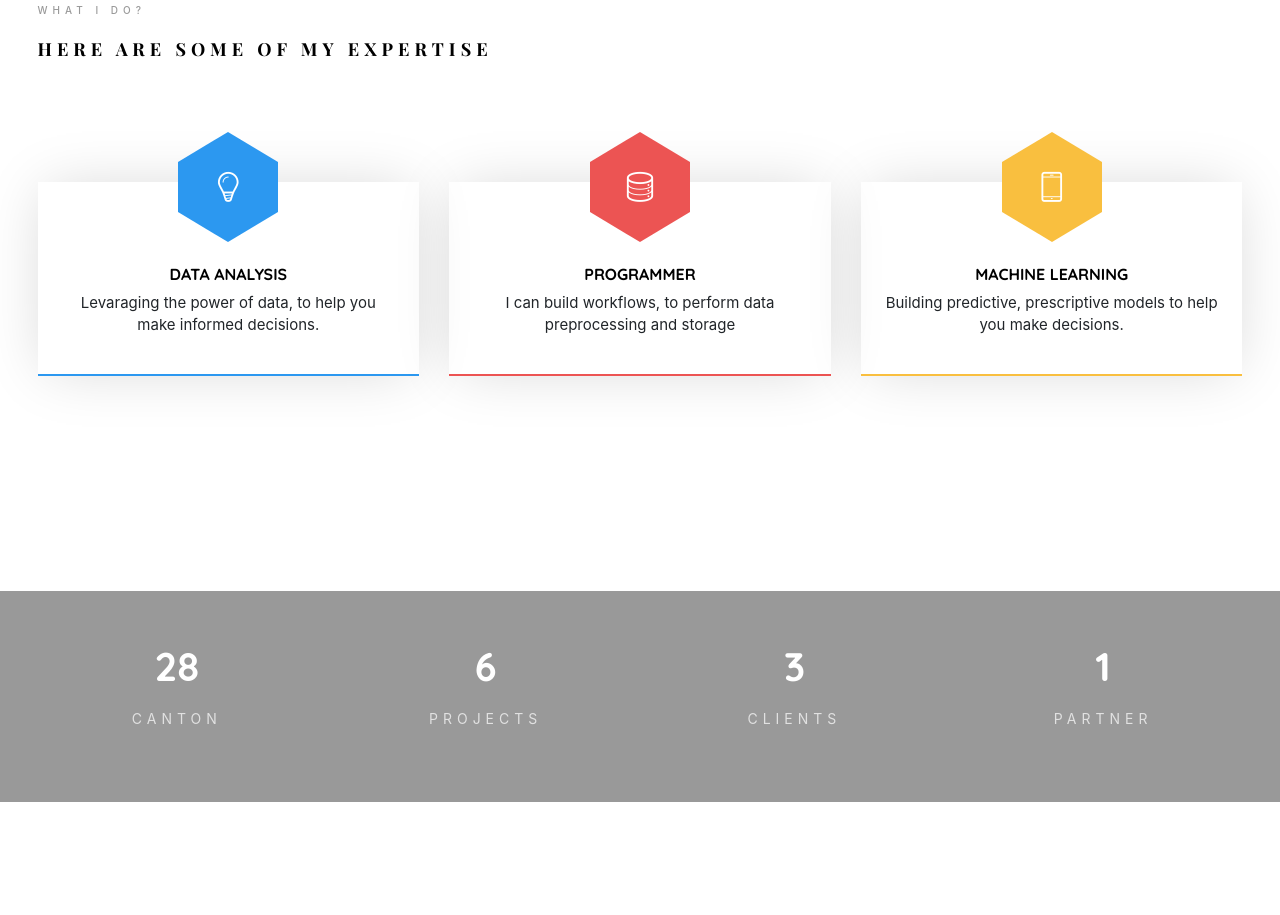
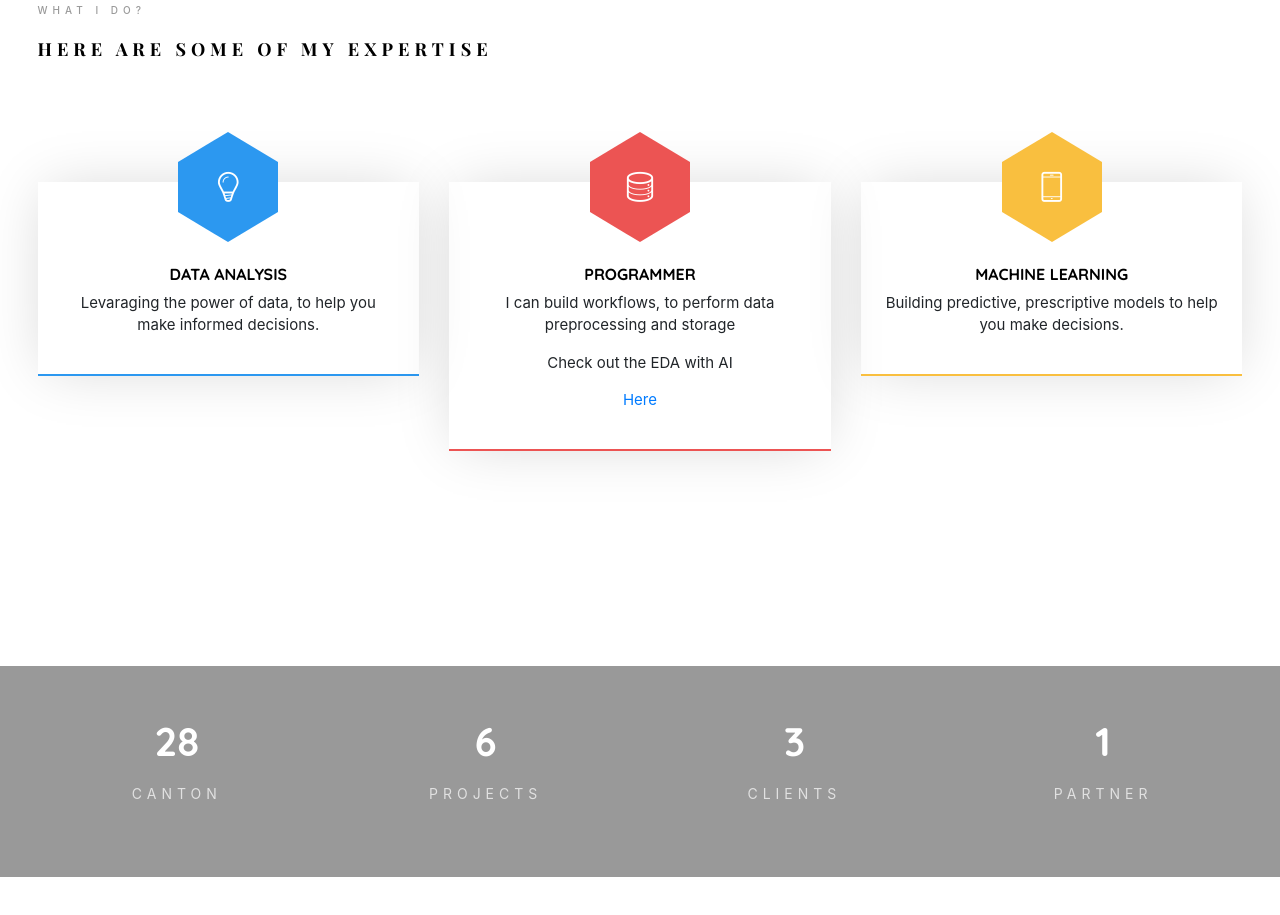
Before and after one commit to wambugu71/wambugu, a plain HTML site: page index.html in a window 1280 px wide. Shown: the part 1692-2607 px from the top of the page. Drawn offline with nearby package versions, Linux system fonts and the light colour scheme; files whose address does not match are found by name; a web font is replaced by a local one.

Commit message:
Update index.html

```diff
--- a/index.html
+++ b/index.html
@@ -311,6 +311,7 @@
 								<div class="desc">
 									<h3>Programmer</h3>
 									<p>I can build  workflows, to perform data preprocessing and storage</p>
+									<p> Check out  the  EDA  with AI</p><a href= "https://dsail-autoeda.streamlit.app/">Here</a></p>
 								</div>
 							</div>
 						</div>
```
